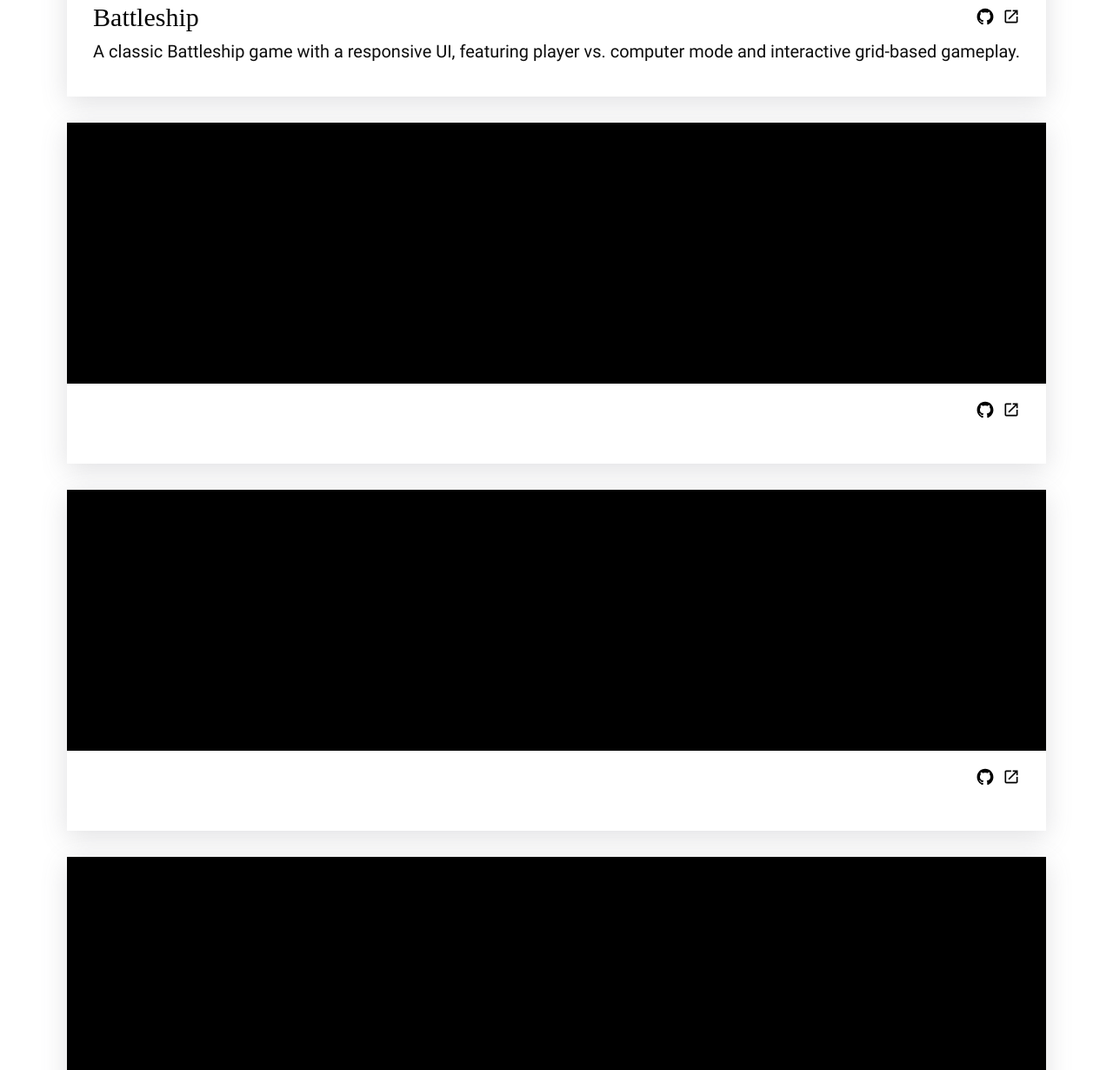
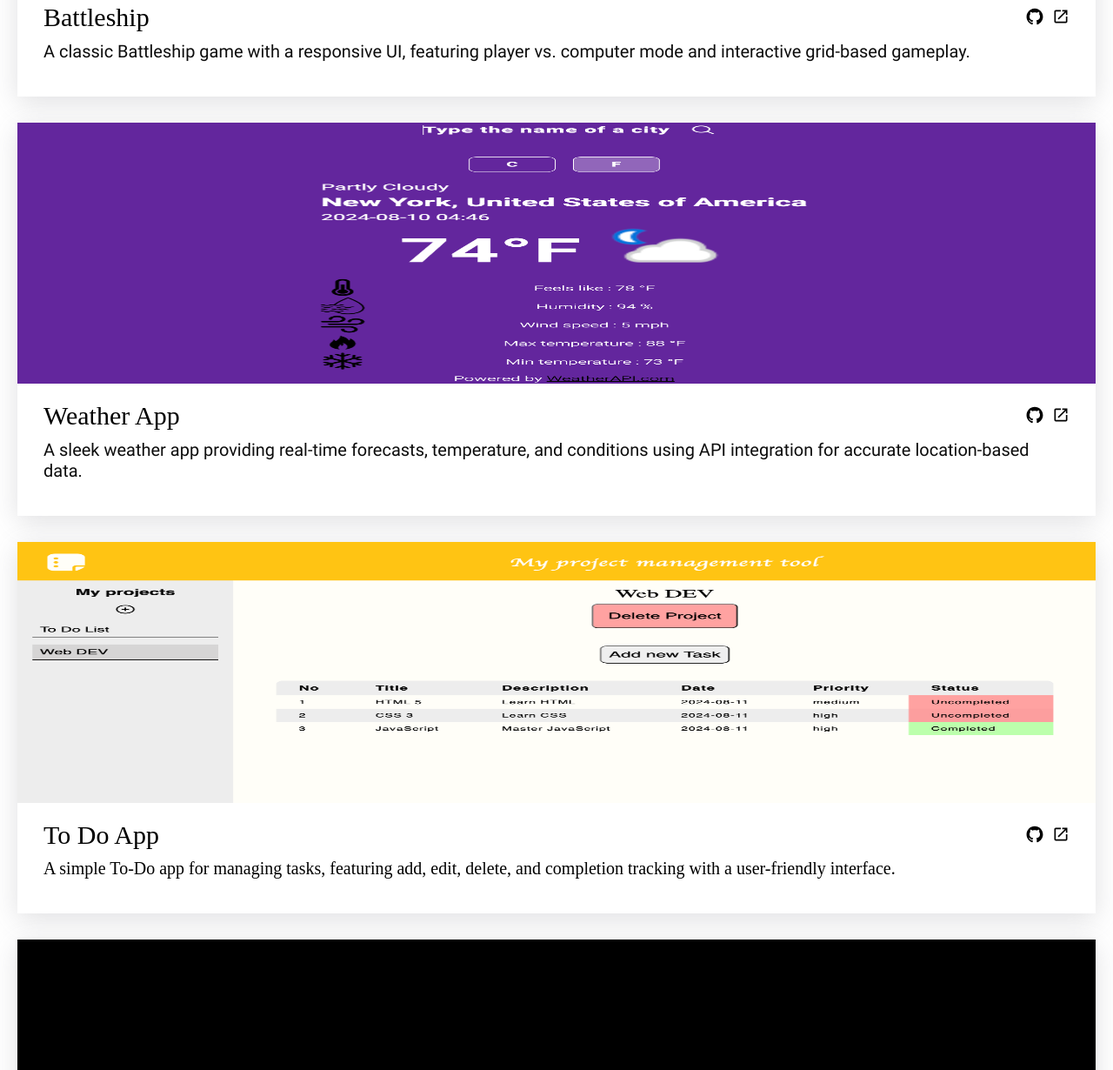
Before and after one commit to StathisPlakakis/Homepage, a website built with webpack: page src/index.html in a window 1280 px wide. Shown: the part 1004-2234 px from the top of the page at 87% size. Built offline with nearby package versions, Linux system fonts and the light colour scheme; a web font is replaced by a local one.

Commit message:
Complete cards for Weathe & toDo apps

```diff
--- a/src/index.html
+++ b/src/index.html
@@ -113,13 +113,18 @@
           </div>
         </div>
         <div class="project-card">
-          <div class="project-screenshot"></div>
+          <div class="project-screenshot">
+            <img
+              src="./assets/images&icons/WeatheApp.png"
+              alt="Live preview image of Weather App's project UI"
+            />
+          </div>
           <div class="project-content">
             <div class="project-title">
-              <div class="project-name"></div>
+              <div class="project-name">Weather App</div>
               <div class="project-links">
                 <a
-                  href=""
+                  href="https://github.com/StathisPlakakis/Weather-App"
                   target="_blank"
                   role="link"
                   aria-label="Link that directs to project's source code"
@@ -137,24 +142,38 @@
                     </g>
                   </svg>
                 </a>
-                <a href="" target="_blank" role="link"
+                <a
+                  href="https://stathisplakakis.github.io/Weather-App/"
+                  target="_blank"
+                  role="link"
                   ><img
                     src="./assets/images&icons/open-in-new.svg"
                     alt="Link that directs to project's live preview"
                 /></a>
               </div>
             </div>
-            <div class="project-description"></div>
+            <div class="project-description">
+              <p>
+                A sleek weather app providing real-time forecasts, temperature,
+                and conditions using API integration for accurate location-based
+                data.
+              </p>
+            </div>
           </div>
         </div>
         <div class="project-card">
-          <div class="project-screenshot"></div>
+          <div class="project-screenshot">
+            <img
+              src="./assets/images&icons/ToDoApp.png"
+              alt="Live preview image of To Do App's project UI"
+            />
+          </div>
           <div class="project-content">
             <div class="project-title">
-              <div class="project-name"></div>
+              <div class="project-name">To Do App</div>
               <div class="project-links">
                 <a
-                  href=""
+                  href="https://github.com/StathisPlakakis/Todo-List"
                   target="_blank"
                   role="link"
                   aria-label="Link that directs to project's source code"
@@ -172,14 +191,20 @@
                     </g>
                   </svg>
                 </a>
-                <a href="" target="_blank" role="link"
+                <a
+                  href="https://stathisplakakis.github.io/Todo-List/"
+                  target="_blank"
+                  role="link"
                   ><img
                     src="./assets/images&icons/open-in-new.svg"
                     alt="Link that directs to project's live preview"
                 /></a>
               </div>
             </div>
-            <div class="project-description"></div>
+            <div class="project-description">
+              A simple To-Do app for managing tasks, featuring add, edit,
+              delete, and completion tracking with a user-friendly interface.
+            </div>
           </div>
         </div>
         <div class="project-card">
```
Also changed, not shown: src/assets/images&icons/ToDoApp.png (added), src/assets/images&icons/WeatheApp.png (added).
